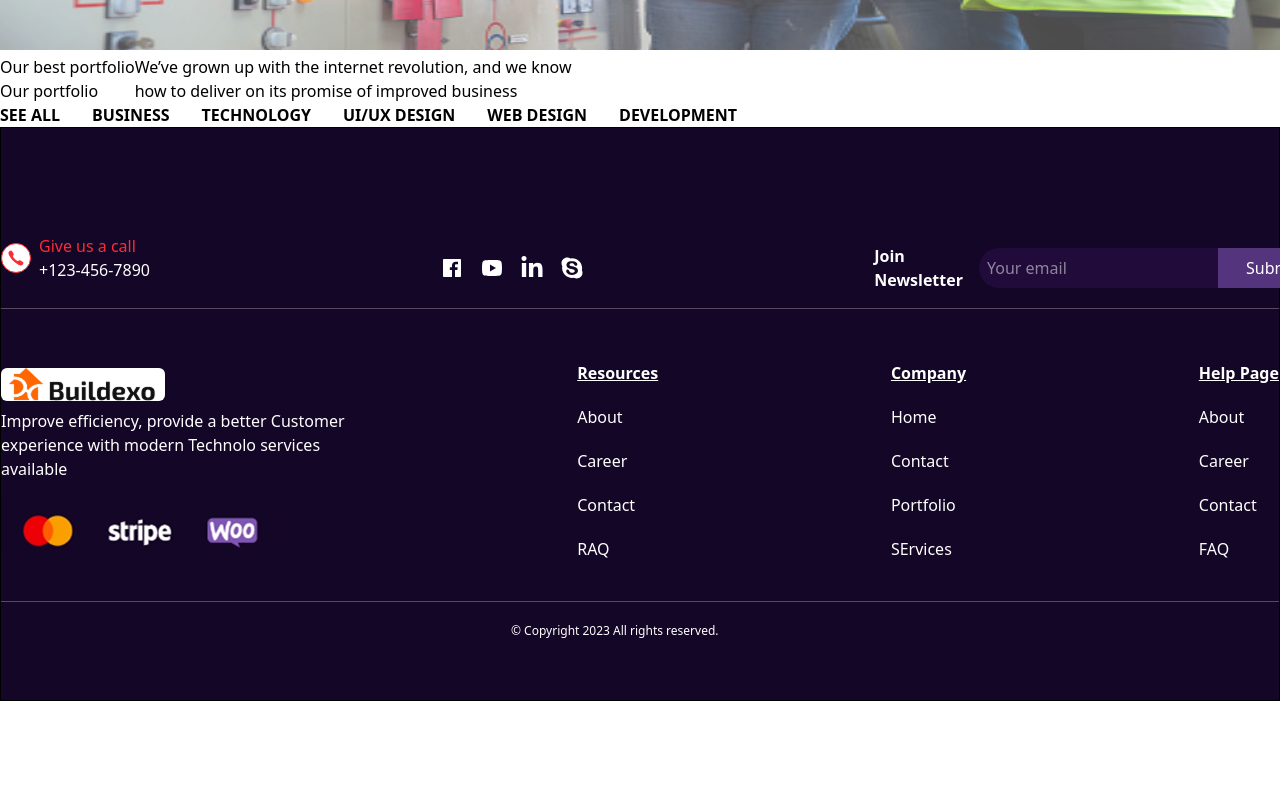
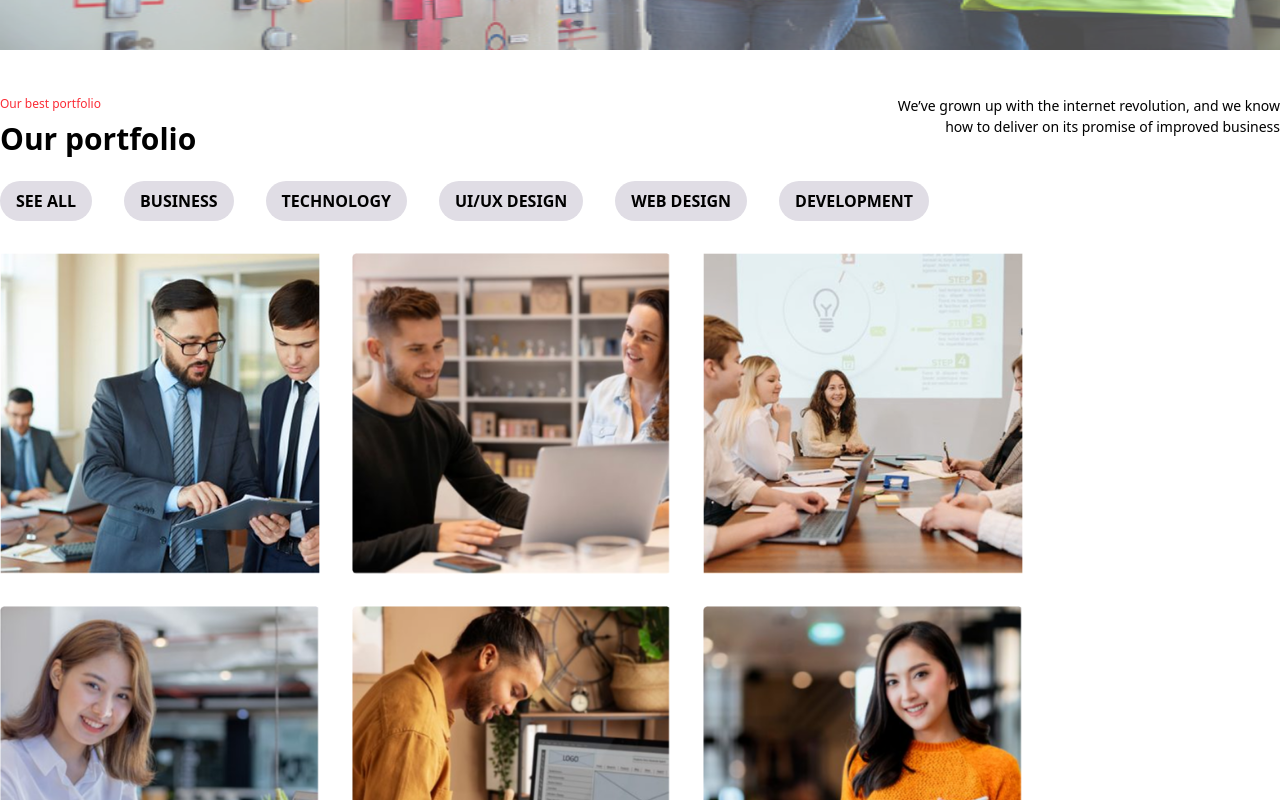
Before and after one commit to AnasAhmedFND/Buildecxo-Njs, a Next.js app: page /portfolio in a window 1280 px wide. Shown: the part 400-1200 px from the top of the page. Before the commit the page ends 1101 px from the top, so only its background shows below. Built offline with nearby package versions, Linux system fonts and the light colour scheme.

Commit message:
portfolio page desgin done

```diff
--- a/src/Components/heder_/Hedar.jsx
+++ b/src/Components/heder_/Hedar.jsx
@@ -49,8 +49,8 @@ const Hedar = () => {
           <ul className='md:flex justify-center items-center  font-bold md:gap-7 gap-14  py-4  '>
             <li  onClick={hendeleMenu} > <Link href={'/'} >Home </Link> </li>
             <li  onClick={hendeleMenu} className='md:mt-0 mt-4'> <Link href={'/abouts'} >About </Link> </li>
+            <li  onClick={hendeleMenu} className='md:mt-0 mt-4'> <Link href={'/portfolio'} >Portfolio </Link> </li>
             <li  onClick={hendeleMenu} className='md:mt-0 mt-4'> <Link href={'/abouts'} >Services </Link> </li>
-            <li  onClick={hendeleMenu} className='md:mt-0 mt-4'> <Link href={'/portfolio'} >Portfolio </Link> </li>
             <li  onClick={hendeleMenu} className='md:mt-0 mt-4'> <Link href={'/abouts'} >Shop </Link> </li>
             <li  onClick={hendeleMenu} className='md:mt-0 mt-4'> <Link href={'/contact'} >Contact </Link> </li>
           </ul>
--- a/src/Components/portfolio_/Portfolio.jsx
+++ b/src/Components/portfolio_/Portfolio.jsx
@@ -2,37 +2,50 @@ import React from 'react'
 
 const Portfolio = () => {
   return (
-   <section className='container mx-auto '>
+   <section className='container mx-auto py-10'>
     <div className="">
-        <div className="flex">
-            <div className="">
-                <p>Our best portfolio</p>
-                <h2>Our portfolio</h2>
+        <div className="flex ">
+            <div className="w-1/2 ">
+                <p className='text-red-500 text-[12px] '>Our best portfolio</p>
+                <h2 className='font-bold text-3xl mt-2'>Our portfolio</h2>
 
             </div>
 
-            <div className="">
+            <div className="w-1/2 text-end text-[14px] ">
                 <p>We’ve grown up with the internet revolution, and we know <br /> how to deliver on its promise of improved business</p>
             </div>
 
         </div>
 
-        <div className="">
-            <ul className='flex gap-8 font-bold'>
-              <li>SEE ALL</li>
-              <li>BUSINESS</li>
-              <li>TECHNOLOGY</li>
-              <li>UI/UX DESIGN</li>
-              <li>WEB DESIGN</li>
-              <li>DEVELOPMENT</li>
+
+            <ul className='flex gap-8 font-bold mt-6'>
+              <li className=' bg-[#E0DDE5] px-4 py-2 rounded-full hover:text-white cursor-pointer '>SEE ALL</li>
+              <li className=' bg-[#E0DDE5] px-4 py-2 rounded-full hover:text-white cursor-pointer '>BUSINESS</li>
+              <li className=' bg-[#E0DDE5] px-4 py-2 rounded-full hover:text-white cursor-pointer '>TECHNOLOGY</li>
+              <li className=' bg-[#E0DDE5] px-4 py-2 rounded-full hover:text-white cursor-pointer '>UI/UX DESIGN</li>
+              <li className=' bg-[#E0DDE5] px-4 py-2 rounded-full hover:text-white cursor-pointer '>WEB DESIGN</li>
+              <li className=' bg-[#E0DDE5] px-4 py-2 rounded-full hover:text-white cursor-pointer '>DEVELOPMENT</li>
             </ul>
-        </div>
 
     </div>
 
 
 
-    <div className=""></div>
+    <div className="mt-8 flex flex-wrap gap-8 ">
+        <img className='w-[319.5px] h-[321px] ' src="/portfolio/pr1.png" alt="tem" />
+        <img className='w-[319.5px] h-[321px] ' src="/portfolio/pr2.png" alt="tem" />
+        <img className='w-[319.5px] h-[321px] ' src="/portfolio/pr3.png" alt="tem" />
+        <img className='w-[319.5px] h-[321px] ' src="/portfolio/pr4.png" alt="tem" />
+        <img className='w-[319.5px] h-[321px] ' src="/portfolio/pr5.png" alt="tem" />
+        <img className='w-[319.5px] h-[321px] ' src="/portfolio/pr6.png" alt="tem" />
+
+    </div>
+
+    <div className="flex justify-center items-center mt-10">
+    <button className=' bg-[#ff6600] px-5 py-2 rounded-full  text-white '>LOAD MORE</button>
+
+    </div>
+
 
    </section>
   )
```
